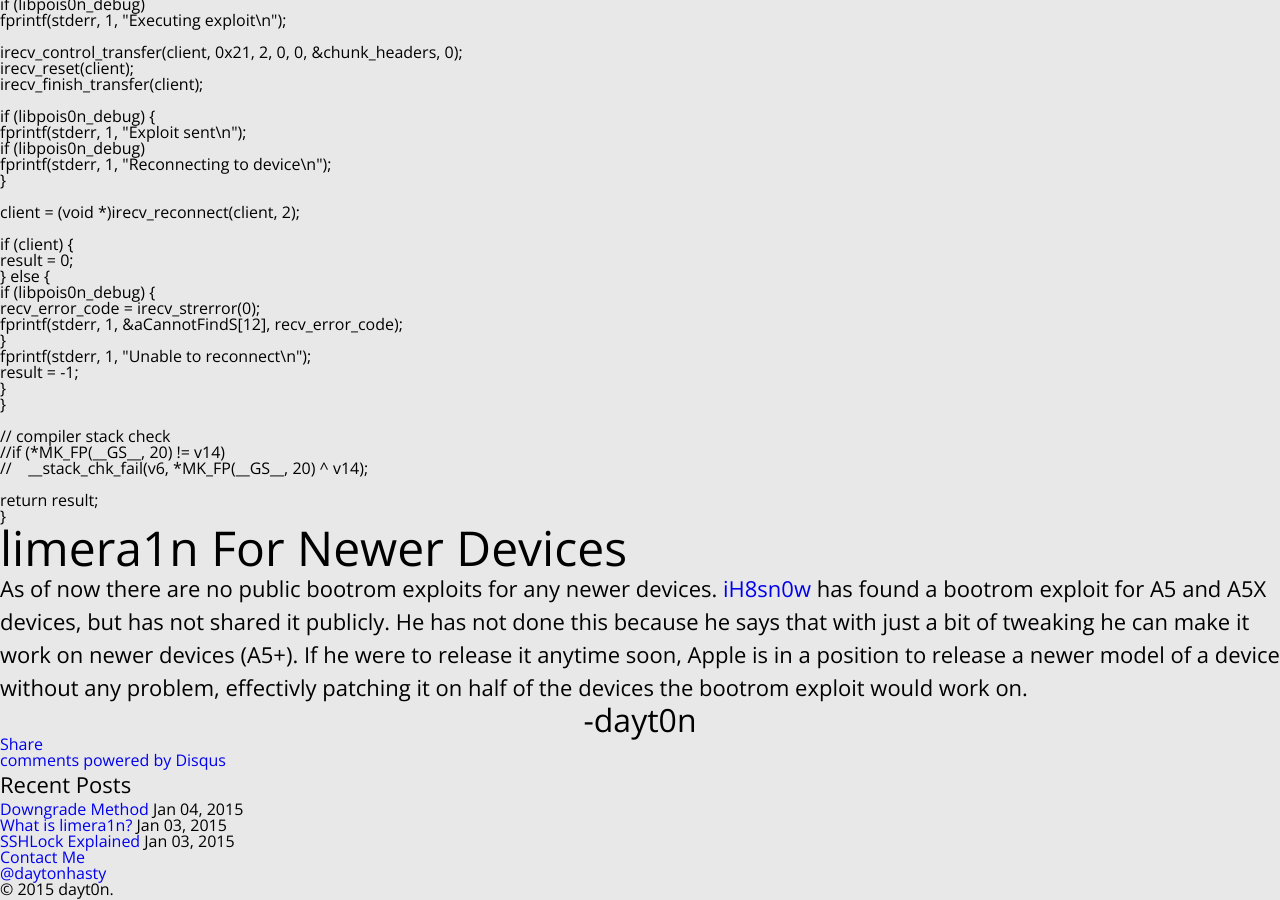
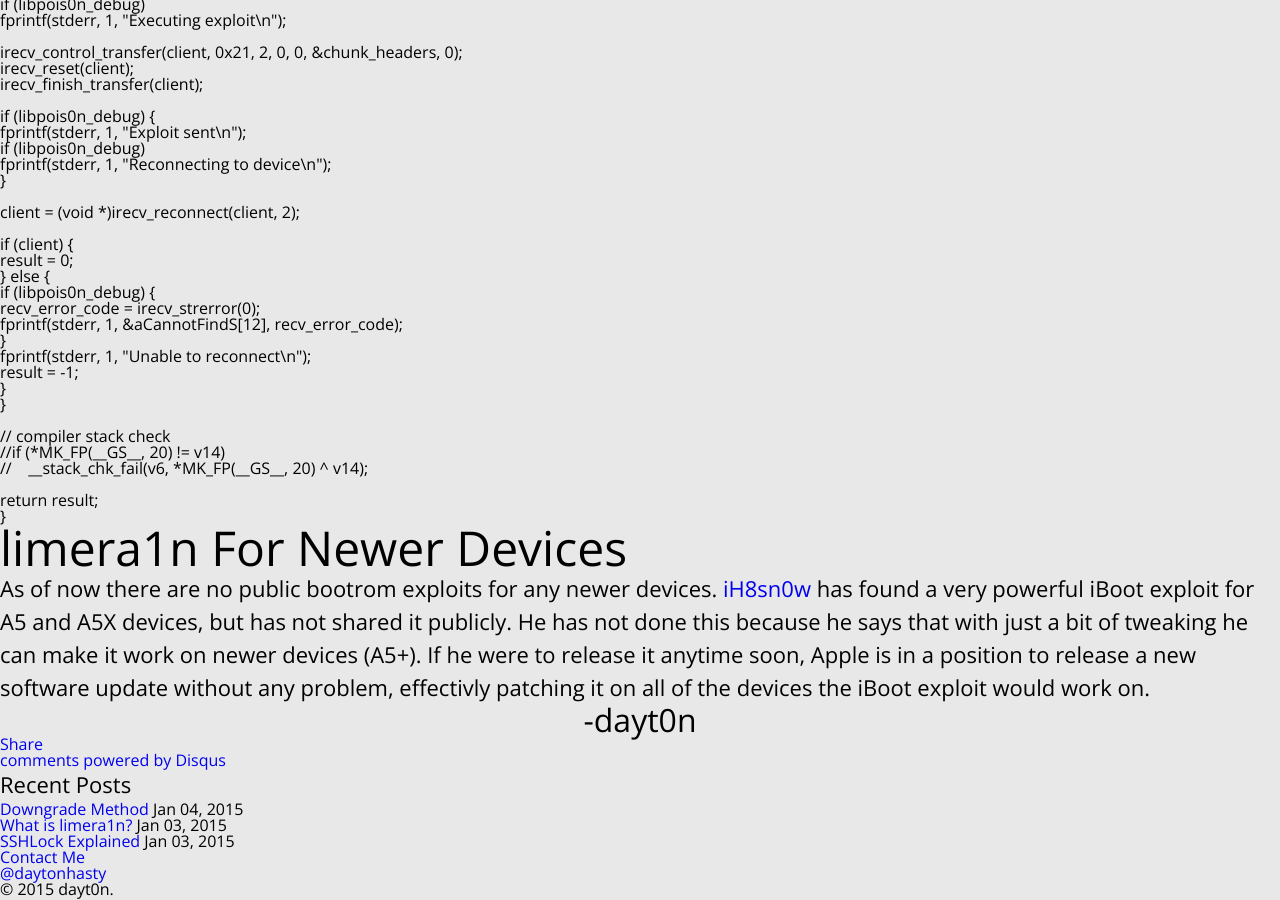
Before and after one commit to dayt0n/dayt0n.github.io, a Jekyll site: the page built from _posts/2015-01-03-what-is-limera1n.md, in a window 1280 px wide and 900 px high, scrolled down 3044 px. Built offline with Jekyll 4.4.1, drawn with Linux system fonts in a browser that asks for light colours; comment, search, counter and statistics services are not loaded.

```diff
--- a/_posts/2015-01-03-what-is-limera1n.md
+++ b/_posts/2015-01-03-what-is-limera1n.md
@@ -133,6 +133,6 @@
 {% endhighlight %}
 
 ## limera1n For Newer Devices
-As of now there are no public bootrom exploits for any newer devices. [iH8sn0w](https://twitter.com/iH8sn0w/) has found a bootrom exploit for A5 and A5X devices, but has not shared it publicly. He has not done this because he says that with just a bit of tweaking he can make it work on newer devices (A5+). If he were to release it anytime soon, Apple is in a position to release a newer model of a device without any problem, effectivly patching it on half of the devices the bootrom exploit would work on.
+As of now there are no public bootrom exploits for any newer devices. [iH8sn0w](https://twitter.com/iH8sn0w/) has found a very powerful iBoot exploit for A5 and A5X devices, but has not shared it publicly. He has not done this because he says that with just a bit of tweaking he can make it work on newer devices (A5+). If he were to release it anytime soon, Apple is in a position to release a new software update without any problem, effectivly patching it on all of the devices the iBoot exploit would work on.
 
 <center><h3>-dayt0n</h3></center>
```
